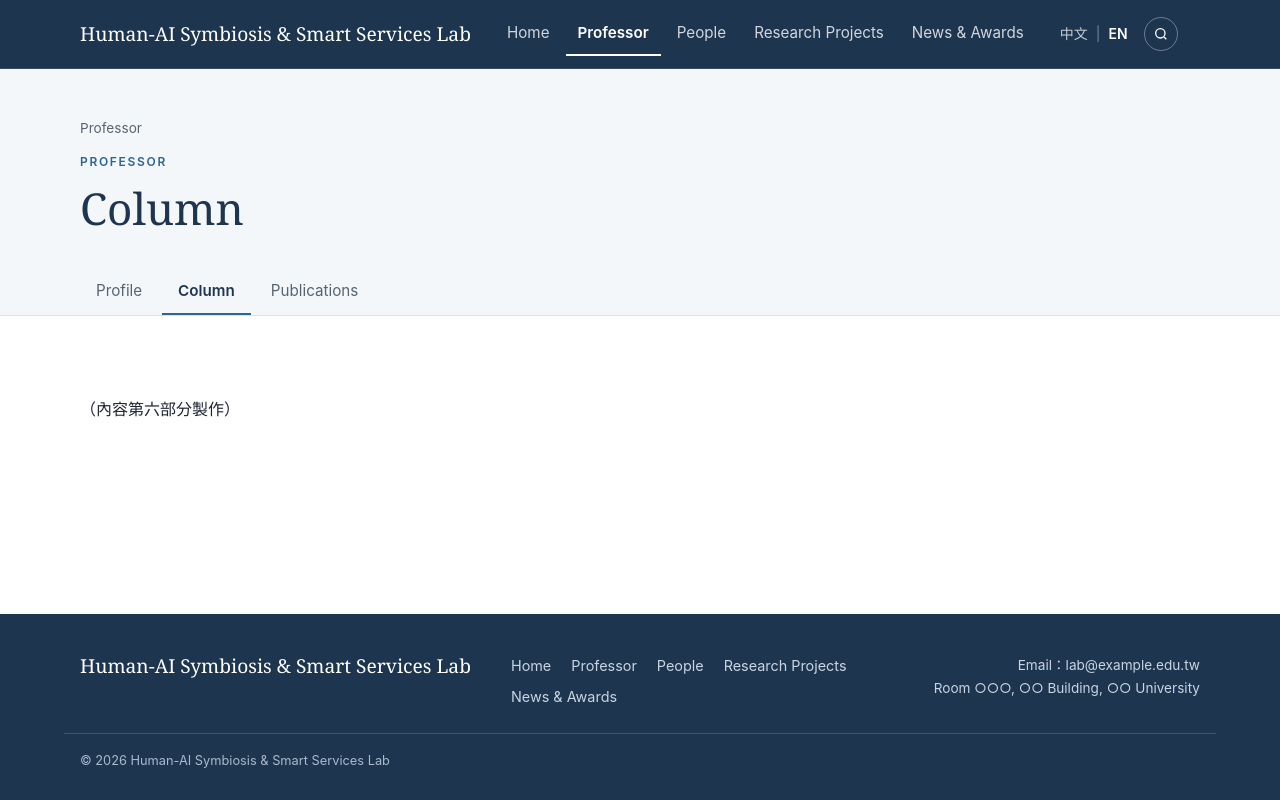
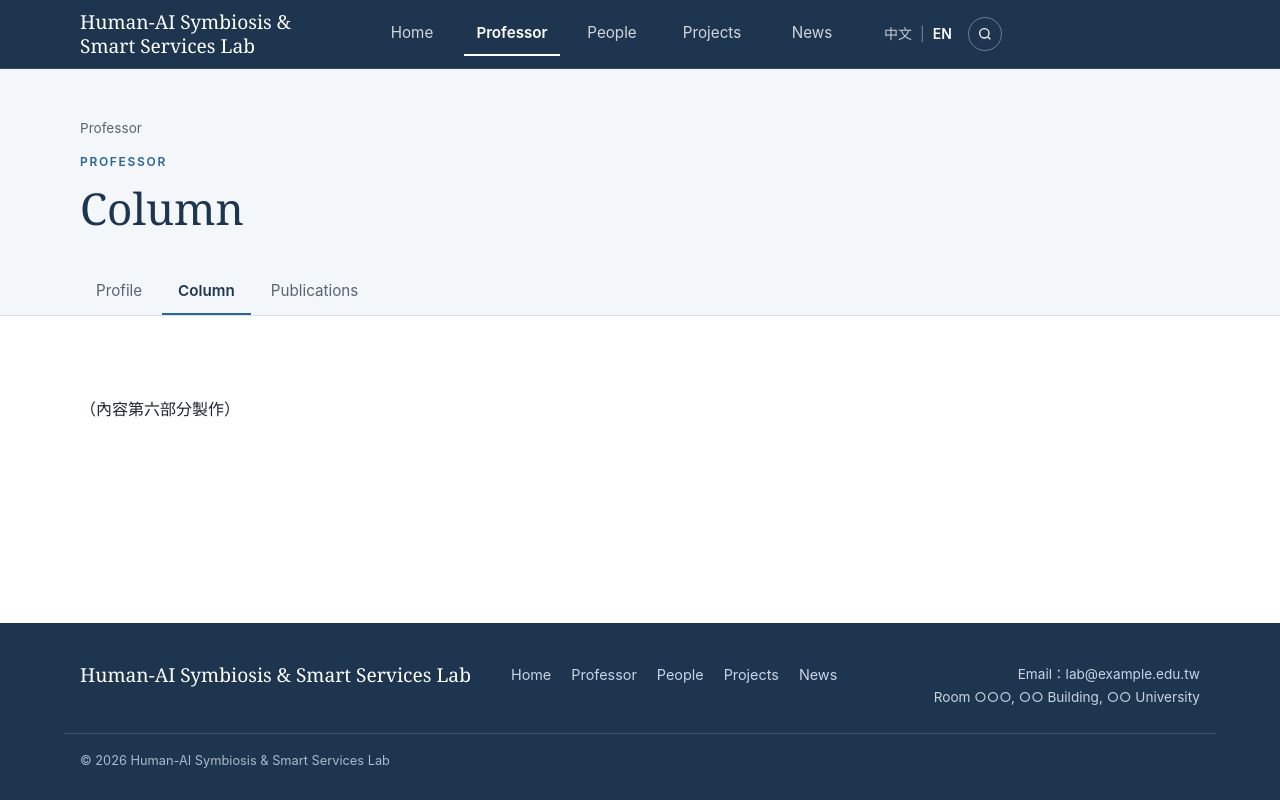
Before and after one commit to hsuwc-lab/hsuwc_lab_web, a Vue app: page /en/professor/column in a window 1280 px wide. Built offline with nearby package versions, Linux system fonts and the light colour scheme.

Commit message:
5.0.1 Intro, Footer排版修正

```diff
--- a/src/components/NavBar.vue
+++ b/src/components/NavBar.vue
@@ -148,7 +148,8 @@ watch(() => route.fullPath, () => {
 }
 .nav-inner { display: flex; align-items: center; gap: 24px; min-height: var(--nav-height); }
 
-.brand { display: flex; flex-direction: column; min-width: 0; line-height: 1.25; text-decoration: none; }
+/* 品牌區固定寬度，切換語言時選單才不會被推動；放不下時折成兩行 */
+.brand { display: flex; flex: 0 0 260px; flex-direction: column; min-width: 0; line-height: 1.25; text-decoration: none; }
 .brand-name { font-family: var(--font-display); font-size: 1.2rem; color: #fff; }
 .brand-sub { font-size: 0.72rem; color: rgba(255, 255, 255, 0.7); }
 
@@ -157,7 +158,9 @@ watch(() => route.fullPath, () => {
 .menu-item { position: relative; }
 .menu-link {
   display: block;
-  padding: 8px 12px;
+  width: 6rem;          /* 每個選單固定寬度，中英文切換時位置不變 */
+  padding: 8px 0;
+  text-align: center;
   font-size: 0.95rem;
   color: rgba(255, 255, 255, 0.8);  /* 比純白淡一點，讓目前頁面的純白更明顯 */
   text-decoration: none;
@@ -230,6 +233,7 @@ watch(() => route.fullPath, () => {
   }
   .menu.is-open { display: flex; }
   .menu-list { flex-direction: column; margin: 0; }
+  .menu-link { width: auto; padding: 8px 12px; text-align: left; }
   .submenu { display: block; position: static; padding: 0 0 0 16px; border: 0; }
   /* 手機版子選單直接放在深藍底上 */
   .submenu { background: none; }
--- a/src/locales/en.json
+++ b/src/locales/en.json
@@ -6,8 +6,8 @@
     "column": "Column",
     "publications": "Publications",
     "people": "People",
-    "projects": "Research Projects",
-    "news": "News & Awards"
+    "projects": "Projects",
+    "news": "News"
   },
   "common": {
     "notFound": "Page not found",
```
